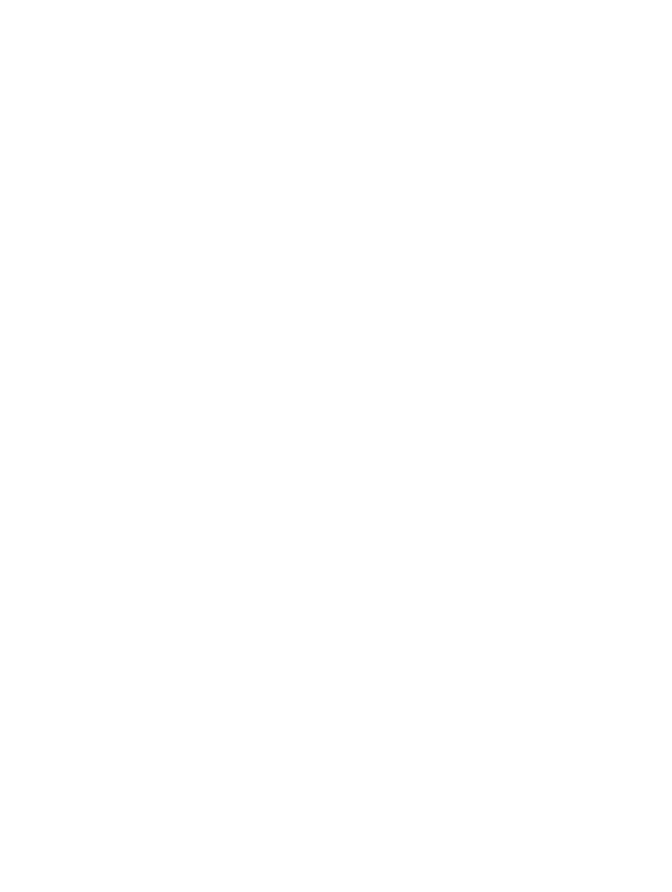
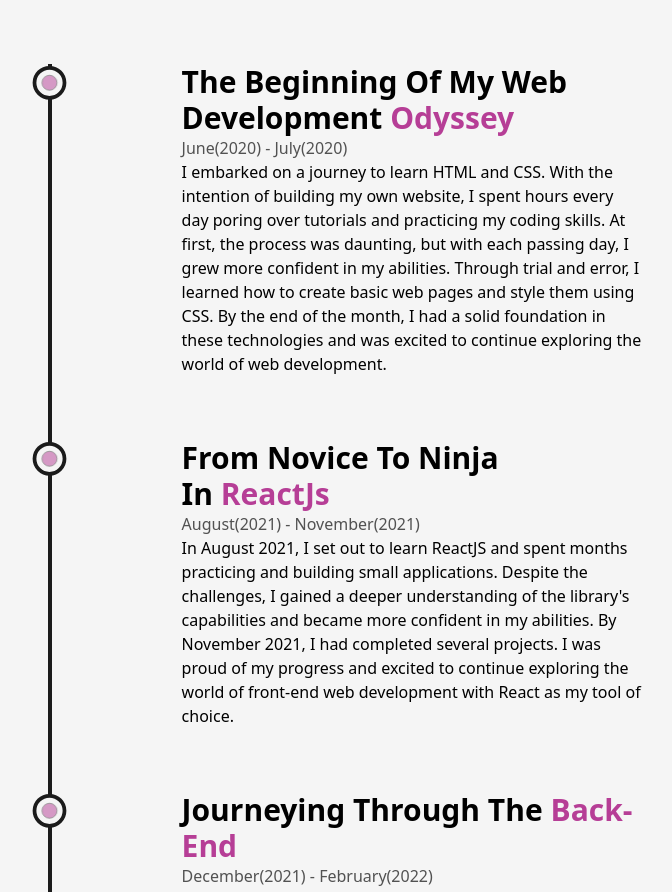
Before and after one commit to itsPhoenix03/Portfolio, a Next.js app: page /aboutme in a window 1280 px wide. Shown: the part 2520-3412 px from the top of the page, without its empty margins (244-916 px from the left). Before the commit the page ends 2366 px from the top, so only its background shows below. Built offline with nearby package versions, Linux system fonts and the light colour scheme.

Commit message:
Completed the About Page

```diff
--- a/pages/aboutme.js
+++ b/pages/aboutme.js
@@ -7,6 +7,8 @@ import React, { useEffect, useRef } from "react";
 import profilePicture from "../public/Images/contact-avatar.png";
 import { useInView, useMotionValue, useSpring } from "framer-motion";
 import AboutSectionSkills from "@/src/components/AboutSectionSkills";
+import Timeline from "@/src/components/Timeline";
+import Education from "@/src/components/Education";
 
 const AnimatedNumbers = ({ value }) => {
   const spanRef = useRef(null);
@@ -108,13 +110,17 @@ const aboutme = () => {
                 </span>
 
                 <h2 className="text-lg font-medium capitalize text-dark/75 text-right">
-                  Techstack&#39;s Used in that projects
+                  Combinations of Techstack&#39;s Used in that projects
                 </h2>
               </div>
             </div>
           </div>
 
           <AboutSectionSkills />
+
+          <Timeline />
+
+          <Education />
         </Layout>
       </main>
     </>
--- /dev/null
+++ b/src/components/Education.jsx
@@ -0,0 +1,80 @@
+import { motion, useScroll } from "framer-motion";
+import React, { useRef } from "react";
+import LiIcons from "./LiIcons";
+
+const Details = ({ type, time, place, info }) => {
+  const liRef = useRef(null);
+
+  return (
+    <li
+      ref={liRef}
+      className="my-8 first:mt-0 last:mb-0 w-[60%] mx-auto flex flex-col items-center justify-between"
+    >
+      <LiIcons reference={liRef} />
+      <motion.div
+        initial={{ y: 50 }}
+        whileInView={{ y: 0 }}
+        transition={{ duration: 0.5, type: "spring" }}
+      >
+        <h3 className="capitalize font-bold text-3xl">{type}</h3>
+
+        <span className="capitalize font-medium text-dark/75">
+          {time} | {place}
+        </span>
+
+        <p className="font-medium w-full">{info}</p>
+      </motion.div>
+    </li>
+  );
+};
+
+const Education = () => {
+  const lineRef = useRef(null);
+  const { scrollYProgress } = useScroll({
+    target: lineRef,
+    offset: ["start end", "center start"],
+  });
+
+  return (
+    <div className="my-56">
+      <h2 className="font-bold text-8xl mb-32 w-full text-center">Education</h2>
+
+      <div className="w-[75%] mx-auto relative">
+        <motion.div
+          ref={lineRef}
+          style={{ scaleY: scrollYProgress }}
+          className="absolute left-9 top-0 w-[4px] h-full bg-dark origin-top"
+        />
+
+        <ul className="w-full flex flex-col items-center justify-between ml-4">
+          <Details
+            type="Master's of Computer Application"
+            time="2022-2024"
+            place={`Pondicherry University`}
+            info="A course including the deep learning of Web Development, Database Management Systems, Artificial Intellegence, Data Structures and Algorithms with a sprinkle of Understanding Managerial Skills and sharping Communicaition Skills."
+          />
+          <Details
+            type="Bachelor's of Computer Application"
+            time="2019-2022"
+            place={`University of Lucknow`}
+            info="A course dealing with the introduction about the different areas of Cryptography, Networking, Data Mining, UNIX and Oprating Systems and Management Information Systems and Managerial Concept's."
+          />
+          <Details
+            type="Intermidate (Physics + Chemistry + Mathematics + Computer Science)"
+            time="2018-2019"
+            place={`Central Academy`}
+            info="The course build for understaing the concepts of Physics, Chemistry and Mathematics including with the understanding and working of Computer Sciences and Concepts."
+          />
+          <Details
+            type="High School"
+            time="2017-2018"
+            place={`Central Academy`}
+            info="Basics of General Studies including subjects like Science, Social Science, Mathematics and different Language Subjects."
+          />
+        </ul>
+      </div>
+    </div>
+  );
+};
+
+export default Education;
--- /dev/null
+++ b/src/components/LiIcons.jsx
@@ -0,0 +1,36 @@
+import React from "react";
+import { motion, useScroll } from "framer-motion";
+
+const LiIcons = ({ reference }) => {
+  const { scrollYProgress } = useScroll({
+    target: reference,
+    offset: ["center end", "center center"],
+  });
+  return (
+    <figure className="absolute left-0 stroke-dark">
+      <svg className="-rotate-90" width="75" height="75" viewBox="0 0 100 100">
+        <circle
+          cx="75"
+          cy="50"
+          r="20"
+          className="stroke-primary stroke-1 fill-none"
+        />
+        <motion.circle
+          style={{ pathLength: scrollYProgress }}
+          cx="75"
+          cy="50"
+          r="20"
+          className="stroke-[5px] fill-light"
+        />
+        <circle
+          cx="75"
+          cy="50"
+          r="10"
+          className="animate-pulse stroke-1 fill-primary"
+        />
+      </svg>
+    </figure>
+  );
+};
+
+export default LiIcons;
--- /dev/null
+++ b/src/components/Timeline.jsx
@@ -0,0 +1,93 @@
+import { motion, useScroll } from "framer-motion";
+import React, { useRef } from "react";
+import LiIcons from "./LiIcons";
+
+const Details = ({ title, fromTime, toTime, desc }) => {
+  const liRef = useRef(null);
+  const wordArr = title.split(" ");
+  const lastWord = wordArr.pop(wordArr.length - 1);
+
+  return (
+    <li
+      ref={liRef}
+      className="my-8 first:mt-0 last:mb-0 w-[60%] mx-auto flex flex-col items-center justify-between"
+    >
+      <LiIcons reference={liRef} />
+      <motion.div
+        initial={{ y: 50 }}
+        whileInView={{ y: 0 }}
+        transition={{ duration: 0.5, type: "spring" }}
+      >
+        <h3 className="capitalize font-bold text-3xl">
+          {wordArr.join(" ")}&nbsp;
+          <span className="text-primary capitalize">{lastWord}</span>
+        </h3>
+
+        <span className="capitalize font-medium text-dark/75">
+          {fromTime} - {toTime}
+        </span>
+
+        <p className="font-medium w-full">{desc}</p>
+      </motion.div>
+    </li>
+  );
+};
+
+const Timeline = () => {
+  const lineRef = useRef(null);
+  const { scrollYProgress } = useScroll({
+    target: lineRef,
+    offset: ["start end", "center start"],
+  });
+
+  return (
+    <div className="my-56">
+      <h2 className="font-bold text-8xl mb-32 w-full text-center">
+        Mastering the Craft
+      </h2>
+
+      <div className="w-[75%] mx-auto relative">
+        <motion.div
+          ref={lineRef}
+          style={{ scaleY: scrollYProgress }}
+          className="absolute left-9 top-0 w-[4px] h-full bg-dark origin-top"
+        />
+
+        <ul className="w-full flex flex-col items-center justify-between ml-4">
+          <Details
+            title="The Beginning of My Web Development Odyssey"
+            fromTime="June(2020)"
+            toTime="July(2020)"
+            desc="I embarked on a journey to learn HTML and CSS. With the intention of building my own website, I spent hours every day poring over tutorials and practicing my coding skills. At first, the process was daunting, but with each passing day, I grew more confident in my abilities. Through trial and error, I learned how to create basic web pages and style them using CSS. By the end of the month, I had a solid foundation in these technologies and was excited to continue exploring the world of web development."
+          />
+          <Details
+            title="From Novice to Ninja in ReactJs"
+            fromTime="August(2021)"
+            toTime="November(2021)"
+            desc="In August 2021, I set out to learn ReactJS and spent months practicing and building small applications. Despite the challenges, I gained a deeper understanding of the library's capabilities and became more confident in my abilities. By November 2021, I had completed several projects. I was proud of my progress and excited to continue exploring the world of front-end web development with React as my tool of choice."
+          />
+          <Details
+            title="Journeying through the Back-end"
+            fromTime="December(2021)"
+            toTime="February(2022)"
+            desc="During winter 2021-2022, I delved into the world of back-end web development, learning NodeJS, ExpressJS, and MongoDB. Over three months, I built small projects, studied authentication, authorization, and security, and explored RESTful API creation. By February 2022, I had completed projects, and was excited to continue exploring the possibilities of back-end web development."
+          />
+          <Details
+            title="Building Bridges through Code"
+            fromTime="April(2022)"
+            toTime="May(2022)"
+            desc="In April and May 2021, I and a friend built a secure and engaging social media platform for our final year graduation project. We designed features such as chat, post sharing, and user profiles, incorporating a focus on user experience and privacy. Despite the challenges, we worked closely together, leveraging our strengths and complementing each other's weaknesses. Our hard work paid off, and we were proud to launch the platform to the public, learning invaluable lessons in teamwork, project management, and software development."
+          />
+          <Details
+            title="Endless Horizons: Journey Through the Dynamic Seas of Web Development"
+            fromTime="June(2022)"
+            toTime="Present"
+            desc="Since June 2022, I have been immersing myself in TypeScript, NextJS and other popular library's, which are popular frameworks in the web development industry. I have explored NextJs and it's benefits of static typing and server-side rendering, and practiced my skills by building small projects. Now, I continue to deepen my understanding of these technologies and apply them to real-world projects. This journey has taught me the importance of staying on top of the latest web development trends and investing time in learning new technologies."
+          />
+        </ul>
+      </div>
+    </div>
+  );
+};
+
+export default Timeline;
```
